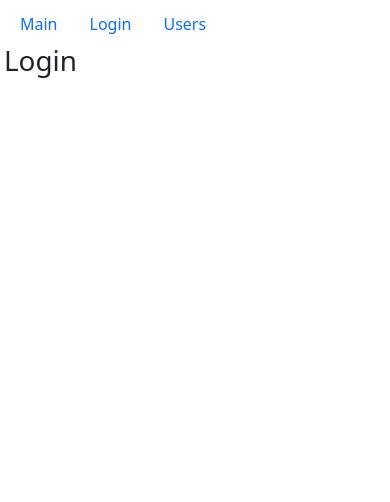
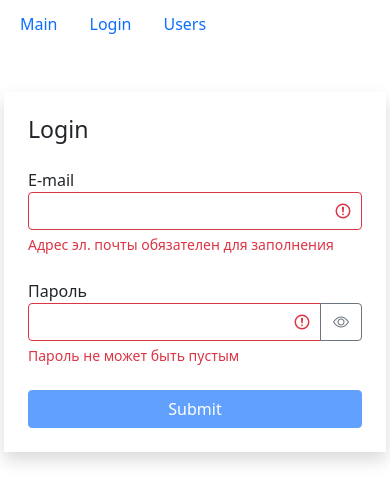
Before and after one commit to artem-ye/02-react-jun-fast-company, a React (Create React App) app: page /login in a window 390 px wide. Shown: the top 502 px of the page. Built offline with nearby package versions, Linux system fonts and the light colour scheme.

Commit message:
Login form (#7)
* q3 Finished

* finish

* Finish

```diff
--- /dev/null
+++ b/src/components/textField.jsx
@@ -0,0 +1,47 @@
+import React, {useState} from 'react';
+import PropTypes from 'prop-types';
+
+const TextField = ({labelContent, type, name, value, onChange, error}) => {
+    const [showPassword, setShowPassword] = useState(false);
+
+    const toggleShowPassword = () => {
+        setShowPassword(prevState => setShowPassword(!prevState));
+    };
+
+    return (
+        <div className='mb-4'>
+            <label htmlFor={name}>{labelContent}</label>
+            <div className="input-group has-validation">
+                <input
+                    type={(showPassword ? 'text' : type)}
+                    id={name}
+                    name={name}
+                    value={value}
+                    onChange={onChange}
+                    className={'form-control' + (error ? ' is-invalid' : '')}
+                />
+                {type==='password' &&
+                    <button className="btn btn-outline-secondary" type="button" id="inputGroupFileAddon04" onClick={toggleShowPassword}>
+                        <i className={'bi bi-eye' + (showPassword ? '-slash' : '') }></i>
+                    </button>
+                }
+                {error && <div className="invalid-feedback">{error}</div>}
+            </div>
+        </div>
+    );
+};
+
+TextField.defaultProps = {
+    type: 'text'
+};
+
+TextField.propTypes = {
+    labelContent: PropTypes.string,
+    type: PropTypes.string,
+    name: PropTypes.string,
+    value: PropTypes.string,
+    onChange: PropTypes.func,
+    error: PropTypes.string
+};
+
+export default TextField;
--- a/src/layouts/login.jsx
+++ b/src/layouts/login.jsx
@@ -1,7 +1,93 @@
 import React from 'react';
+import { useState, useEffect } from 'react/cjs/react.development';
+import TextField from '../components/textField';
+import {validator} from '../utils/validator';
 
 const Login = () => {
-    return (<h1>Login</h1>);
+    const initialDataState = {email: '', password: ''};
+    const [data, setData] = useState(initialDataState);
+
+    const [errors, setErrors] = useState({});
+
+    useEffect(() => {
+        validate();
+    }, [data]);
+
+    const validatorConfig = {
+        email: {
+            isRequired: {message: 'Адрес эл. почты обязателен для заполнения'},
+            isEmail: {message: 'Адрес эл. имеет не верный формат'}
+        },
+        password: {
+            isRequired: {message: 'Пароль не может быть пустым'},
+            isCapital: {message: 'Должне содержать большую букву'},
+            isDigit: {message: 'Должне содержать цифры'},
+            minLen: {message: 'Пароль должен быть не менее 8 символов', value: 8}
+        },
+    };
+
+    const validate = () => {
+        const errors = validator(data, validatorConfig);
+
+        // const errors = {};
+
+        // Object.entries(data).forEach(([field, data]) => {
+        //     if (!data.trim()) {
+        //         errors[field] = 'Поле ' + field + ' обязательно для заполнения';
+        //     }
+        // });
+
+        setErrors(errors);
+        return (Object.keys(errors).length === 0);
+    };
+
+    const handleChange = (e) => {
+        const {name: propName, value} = e.target;
+        setData((prevState) => {
+            return {...prevState, [propName]: value};
+        });
+    };
+
+    const handleSubmit = (evt) => {
+        evt.preventDefault();
+
+        if (!validate()) {
+            alert('Errors detected:' + JSON.stringify(errors));
+            return;
+        }
+
+        console.log('Submit val', data);
+    };
+
+    const isValid = Object.keys(errors).length === 0;
+
+    return (
+        <div className="container mt-5">
+            <div className="row">
+                <div className='col-md-6 offset-md-3 p-4 shadow'>
+                    <h3 className="mb-4">Login</h3>
+                    <form onSubmit={handleSubmit}>
+                        <TextField
+                            labelContent="E-mail"
+                            name="email"
+                            value={data.email}
+                            onChange={handleChange}
+                            error={errors.email}
+                        />
+                        <TextField
+                            labelContent="Пароль"
+                            type="password"
+                            name="password"
+                            value={data.password}
+                            onChange={handleChange}
+                            error={errors.password}
+                        />
+                        <button type="submit" disabled={ !isValid } className="btn btn-primary w-100 mx-auto">Submit</button>
+                    </form>
+                </div>
+            </div>
+        </div>
+    );
 };
 
 export default Login;
--- /dev/null
+++ b/src/utils/validator.js
@@ -0,0 +1,49 @@
+
+function validate(validateMethod, data, validateMethodConfig) {
+    const REGEX_EMAIL = /^\S+@\S+\.\S+$/g;
+    const REGEX_CONTAIN_CAPITAL = /[A-Z]+/;
+    const REGEX_CONTAIN_DIGIT = /\d+/;
+
+    let isDataValid = true;
+
+    switch (validateMethod) {
+    case 'isRequired':
+        isDataValid = (data.trim() !== '');
+        break;
+    case 'isEmail':
+        isDataValid = REGEX_EMAIL.test(data);
+        break;
+    case 'isCapital':
+        isDataValid = REGEX_CONTAIN_CAPITAL.test(data);
+        break;
+    case 'isDigit':
+        isDataValid = REGEX_CONTAIN_DIGIT.test(data);
+        break;
+    case 'minLen':
+        isDataValid = (data.length >= validateMethodConfig.value);
+        break;
+    default:
+        return `Unsupported validate method: ${validateMethod}`;
+    }
+
+    return !isDataValid ? validateMethodConfig.message : null;
+}
+
+export function validator(data, config) {
+    const errors = {};
+
+    for (const [fieldName, fieldData] of Object.entries(data)) {
+        const fieldConf = config[fieldName];
+
+        for (const [validateMethod, validateMethodConfig] of Object.entries(fieldConf)) {
+            const error = validate(validateMethod, fieldData, validateMethodConfig);
+
+            if (error) {
+                errors[fieldName] = error;
+                break;
+            }
+        }
+    }
+
+    return errors;
+}
```
